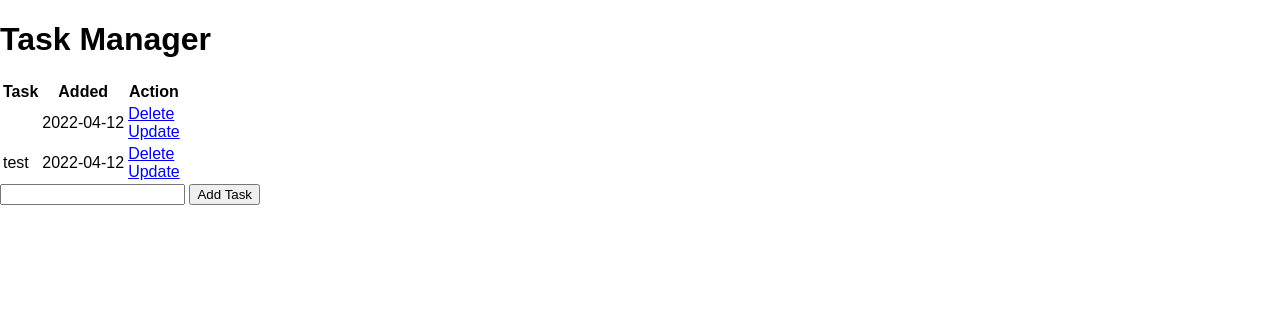
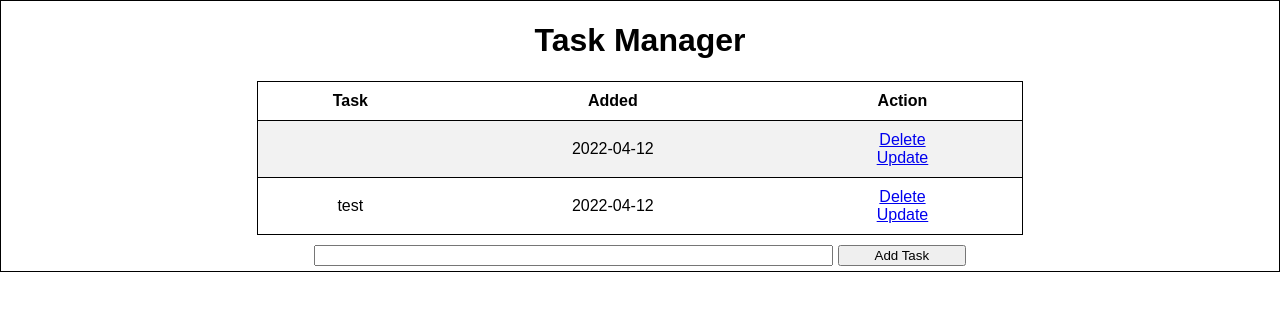
Before and after one commit to redsnic/FlaskExample, a Flask app: page / in a window 1280 px wide. Shown: the top 311 px of the page. Run offline with Flask 2, Linux system fonts and the light colour scheme; data comes from the database, SQL or seed files in the repository; both versions use the stored data as it was after the commit.

Commit message:
added a bit of CSS

```diff
--- a/static/css/main.css
+++ b/static/css/main.css
@@ -1,4 +1,45 @@
 body {
     margin : 0;
     font-family : sans-serif;
+    text-align: center;
 }
+
+div {
+    margin:auto;
+    position : center;
+    border: 1px solid;
+}
+
+table {
+    margin: auto;
+    border: 1px solid;
+    text-align: center;
+    border-collapse: collapse;
+    width: 60%;
+    margin-bottom: 10px;
+}
+
+th {
+    border-bottom: 1px solid;
+    padding: 10px;
+}
+
+tr, td {
+    border-bottom: 1px solid;
+    padding: 10px;
+}
+
+tr:hover {
+    background-color: lightgoldenrodyellow;
+}
+
+td:hover {
+    background-color: lightyellow;
+}
+
+tr:nth-child(even) {background-color: #f2f2f2;}
+
+form {
+    align-content: center;
+    margin-bottom: 5px;
+}
--- a/templates/DB_App.html
+++ b/templates/DB_App.html
@@ -8,13 +8,13 @@
 <div class="content">
     <h1>Task Manager</h1>
 
+    {% if tasks|length < 1 %}
+    <h4>No tasks found, add them below.</h4>
+    {% else %}
     <table>
         <tr>
             <th>Task</th><th>Added</th><th>Action</th>
         </tr>
-        {% if tasks|length < 1 %}
-        <h4>No tasks found, add them below.</h4>
-        {% else %}
         {% for task in tasks %} <!-- for all the tasks given to the template -->
         <tr>
             <td>{{ task.content }}</td>
@@ -26,11 +26,11 @@
             </td>
         </tr>
         {% endfor %}
-        {% endif %}
     </table>
+    {% endif %}
     <form action="/" method="POST">
-        <input type="text" name="content" id="content">
-        <input type="submit" value="Add Task">
+        <input type="text" name="content" id="content" style="width: 40%;">
+        <input type="submit" value="Add Task" style="width: 10%;">
     </form>
 </div>
 {% endblock %}
```
Also changed, not shown: test.db.
